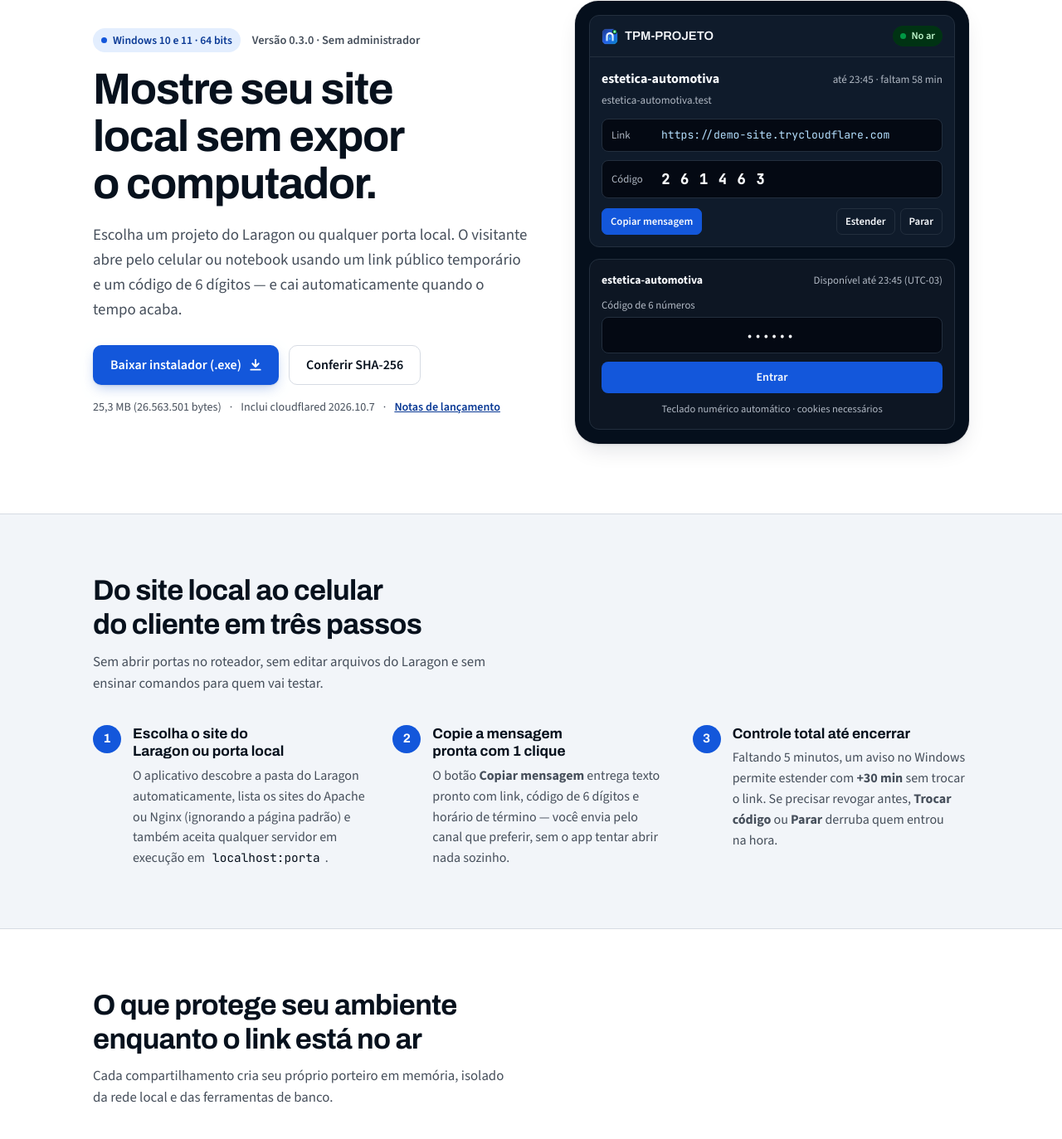
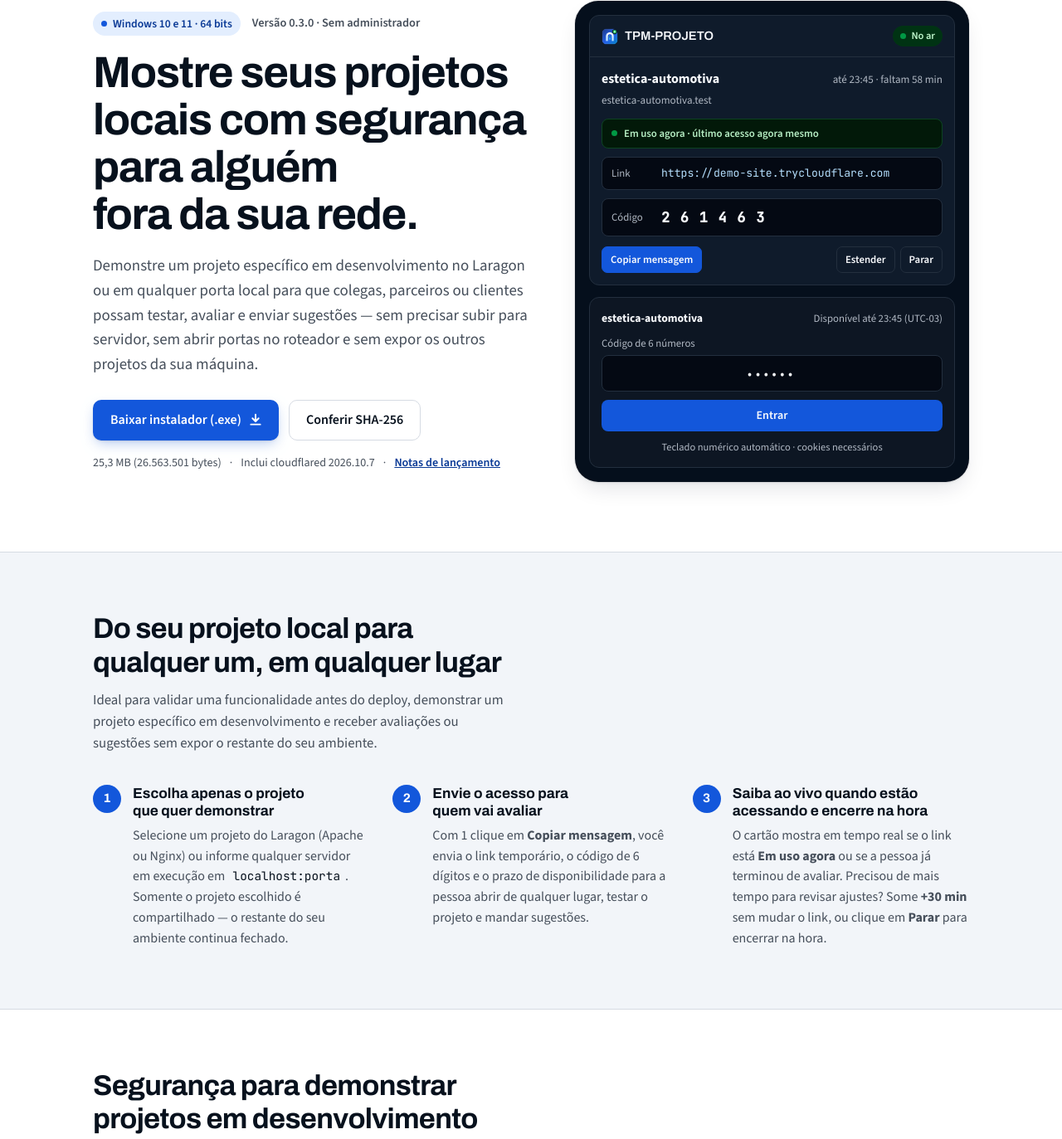
Before and after one commit to Fabiano-Couto/TPM-PROJETO, a plain HTML site: page index.html in a window 1280 px wide. Shown: the part 140-1513 px from the top of the page at 83% size. Drawn offline with nearby package versions, Linux system fonts and the light colour scheme.

Commit message:
docs(web): focar textos da pagina em demonstracao de projetos para desenvolvedores

```diff
--- a/index.html
+++ b/index.html
@@ -3,8 +3,8 @@
 <head>
   <meta charset="utf-8" />
   <meta name="viewport" content="width=device-width, initial-scale=1.0" />
-  <title>TPM-PROJETO — Compartilhe sites locais com link temporário e código</title>
-  <meta name="description" content="Aplicativo para Windows que compartilha projetos do Laragon ou localhost pela internet com código numérico de 6 dígitos e prazo para expirar. Instalação sem administrador." />
+  <title>TPM-PROJETO — Mostre seus projetos locais com segurança para alguém fora da sua rede</title>
+  <meta name="description" content="Utilitário para desenvolvedores no Windows: demonstre um projeto em desenvolvimento no Laragon ou localhost para alguém avaliar de fora da sua rede, com link temporário, código de 6 dígitos e indicador de acesso ao vivo." />
   <link rel="icon" href="favicon.ico" sizes="any" />
   <link rel="icon" type="image/png" href="assets/appicon.png" />
   <link rel="preconnect" href="https://fonts.googleapis.com" />
@@ -44,9 +44,9 @@
             <span class="status-pill"><span class="status-dot" aria-hidden="true"></span>Windows 10 e 11 · 64 bits</span>
             <span class="version-text">Versão 0.3.0 · Sem administrador</span>
           </p>
-          <h1>Mostre seu site local sem expor o computador.</h1>
+          <h1>Mostre seus projetos locais com segurança para alguém fora da sua rede.</h1>
           <p class="lead">
-            Escolha um projeto do Laragon ou qualquer porta local. O visitante abre pelo celular ou notebook usando um link público temporário e um código de 6 dígitos — e cai automaticamente quando o tempo acaba.
+            Demonstre um projeto específico em desenvolvimento no Laragon ou em qualquer porta local para que colegas, parceiros ou clientes possam testar, avaliar e enviar sugestões — sem precisar subir para servidor, sem abrir portas no roteador e sem expor os outros projetos da sua máquina.
           </p>
 
           <div class="hero-actions">
@@ -89,6 +89,10 @@
                   </div>
                   <span class="mock-timer">até 23:45 · faltam 58 min</span>
                 </div>
+                <div class="mock-live-status">
+                  <span class="live-dot" aria-hidden="true"></span>
+                  <span>Em uso agora · último acesso agora mesmo</span>
+                </div>
                 <div class="mock-row">
                   <span class="mock-label">Link</span>
                   <span class="mock-value mock-mono">https://demo-site.trycloudflare.com</span>
@@ -127,30 +131,30 @@
     <section id="como-funciona" class="section-band">
       <div class="container">
         <div class="section-head">
-          <h2>Do site local ao celular do cliente em três passos</h2>
-          <p>Sem abrir portas no roteador, sem editar arquivos do Laragon e sem ensinar comandos para quem vai testar.</p>
+          <h2>Do seu projeto local para qualquer um, em qualquer lugar</h2>
+          <p>Ideal para validar uma funcionalidade antes do deploy, demonstrar um projeto específico em desenvolvimento e receber avaliações ou sugestões sem expor o restante do seu ambiente.</p>
         </div>
 
         <ol class="steps-list">
           <li class="step-item">
             <span class="step-num" aria-hidden="true">1</span>
             <div class="step-content">
-              <h3>Escolha o site do Laragon ou porta local</h3>
-              <p>O aplicativo descobre a pasta do Laragon automaticamente, lista os sites do Apache ou Nginx (ignorando a página padrão) e também aceita qualquer servidor em execução em <code>localhost:porta</code>.</p>
+              <h3>Escolha apenas o projeto que quer demonstrar</h3>
+              <p>Selecione um projeto do Laragon (Apache ou Nginx) ou informe qualquer servidor em execução em <code>localhost:porta</code>. Somente o projeto escolhido é compartilhado — o restante do seu ambiente continua fechado.</p>
             </div>
           </li>
           <li class="step-item">
             <span class="step-num" aria-hidden="true">2</span>
             <div class="step-content">
-              <h3>Copie a mensagem pronta com 1 clique</h3>
-              <p>O botão <strong>Copiar mensagem</strong> entrega texto pronto com link, código de 6 dígitos e horário de término — você envia pelo canal que preferir, sem o app tentar abrir nada sozinho.</p>
+              <h3>Envie o acesso para quem vai avaliar</h3>
+              <p>Com 1 clique em <strong>Copiar mensagem</strong>, você envia o link temporário, o código de 6 dígitos e o prazo de disponibilidade para a pessoa abrir de qualquer lugar, testar o projeto e mandar sugestões.</p>
             </div>
           </li>
           <li class="step-item">
             <span class="step-num" aria-hidden="true">3</span>
             <div class="step-content">
-              <h3>Controle total até encerrar</h3>
-              <p>Faltando 5 minutos, um aviso no Windows permite estender com <strong>+30 min</strong> sem trocar o link. Se precisar revogar antes, <strong>Trocar código</strong> ou <strong>Parar</strong> derruba quem entrou na hora.</p>
+              <h3>Saiba ao vivo quando estão acessando e encerre na hora</h3>
+              <p>O cartão mostra em tempo real se o link está <strong>Em uso agora</strong> ou se a pessoa já terminou de avaliar. Precisou de mais tempo para revisar ajustes? Some <strong>+30 min</strong> sem mudar o link, ou clique em <strong>Parar</strong> para encerrar na hora.</p>
             </div>
           </li>
         </ol>
@@ -160,11 +164,15 @@
     <section id="protecao" class="section-ledger">
       <div class="container">
         <div class="section-head">
-          <h2>O que protege seu ambiente enquanto o link está no ar</h2>
-          <p>Cada compartilhamento cria seu próprio porteiro em memória, isolado da rede local e das ferramentas de banco.</p>
+          <h2>Segurança para demonstrar projetos em desenvolvimento</h2>
+          <p>Cada compartilhamento abre um porteiro exclusivo em memória na frente do projeto escolhido, isolando bancos de dados, variáveis sensíveis e ferramentas locais.</p>
         </div>
 
         <dl class="spec-ledger">
+          <div class="spec-row">
+            <dt>Indicador de acesso ao vivo</dt>
+            <dd>Acompanhe no próprio cartão se quem recebeu o link está navegando no projeto naquele momento (<strong>Em uso agora</strong>) ou há quantos minutos saiu, sem gravar histórico em disco.</dd>
+          </div>
           <div class="spec-row">
             <dt>Porteiro por compartilhamento</dt>
             <dd>Cada link recebe código criptográfico exclusivo de 6 dígitos. Nem um clique errado na pasta raiz consegue responder por outro link.</dd>
--- a/styles.css
+++ b/styles.css
@@ -448,6 +448,19 @@ h3 {
   font-variant-numeric: tabular-nums;
 }
 
+.mock-live-status {
+  display: flex;
+  align-items: center;
+  gap: 8px;
+  padding: 7px 11px;
+  border-radius: 8px;
+  background: oklch(0.19 0.045 152);
+  border: 1px solid oklch(0.34 0.08 152);
+  color: oklch(0.90 0.08 152);
+  font-size: 0.8rem;
+  font-weight: 600;
+}
+
 .mock-row {
   display: flex;
   flex-wrap: wrap;
```
Also changed, not shown: 1 other file.
